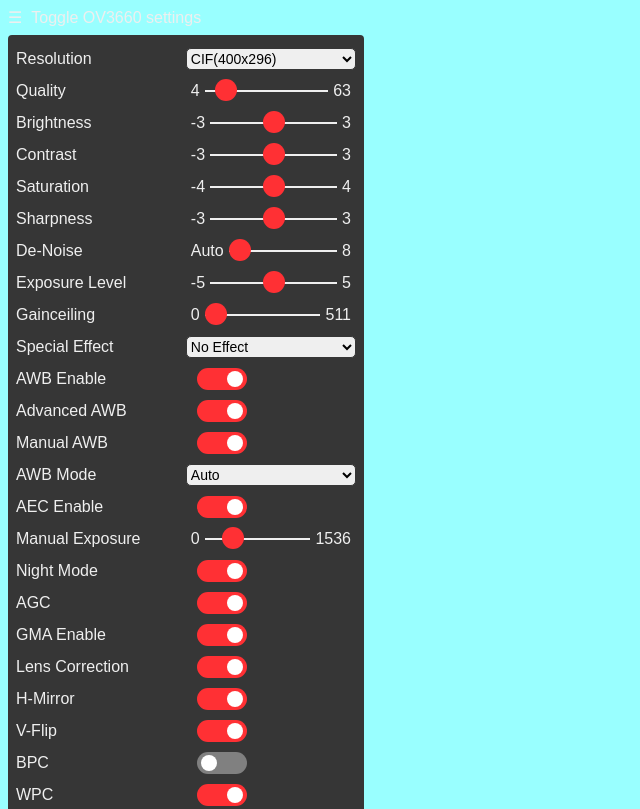
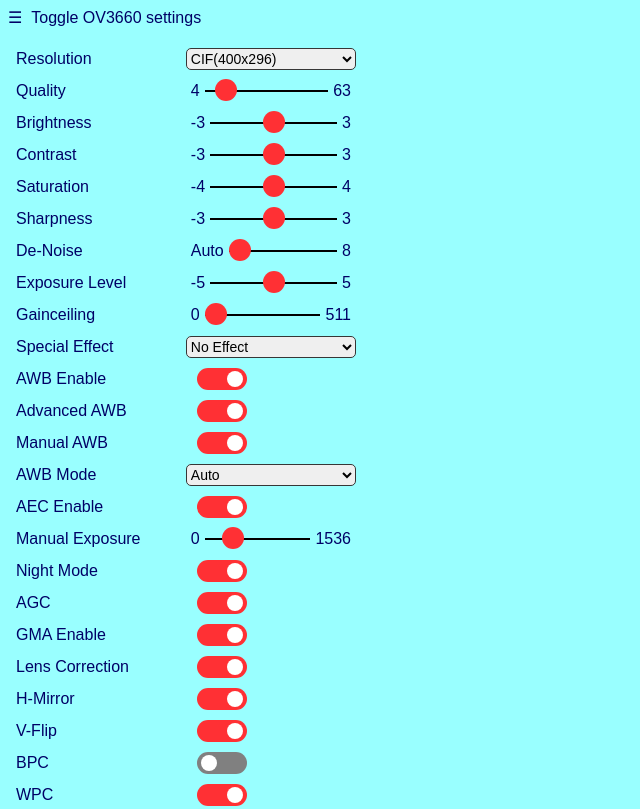
Before and after one commit to tecnouni/AppQr, a plain HTML site: page index.html in a window 1280 px wide. Shown: the top 809 px of the page, without its empty margins (0-640 px from the left). Drawn offline with Linux system fonts and the light colour scheme; no server answers.

Commit message:
Update index.html

```diff
--- a/index.html
+++ b/index.html
@@ -8,7 +8,7 @@
             body {
                 font-family: Arial,Helvetica,sans-serif;
                 background: #99ffff;
-                color: #EFEFEF;
+                color: #000066; //#EFEFEF;
                 font-size: 16px
             }
 
@@ -28,7 +28,7 @@
                 display: none;
                 flex-wrap: nowrap;
                 min-width: 340px;
-                background: #363636;
+                background: ccff99;//#363636;
                 padding: 8px;
                 border-radius: 4px;
                 margin-top: -10px;
@@ -161,12 +161,12 @@
                 cursor: default;
                 background: #a0a0a0
             }
-
+/*fondo slider  azul*/
             input[type=range] {
                 -webkit-appearance: none;
                 width: 100%;
                 height: 22px;
-                background: #363636;
+                background: #99ffff;// #363636;
                 cursor: pointer;
                 margin: 0
             }
@@ -174,16 +174,16 @@
             input[type=range]:focus {
                 outline: 0
             }
-
+/*linea slider sin seleccionar negro*/
             input[type=range]::-webkit-slider-runnable-track {
                 width: 100%;
                 height: 2px;
                 cursor: pointer;
-                background: #EFEFEF;
+                background:#000000;// #EFEFEF;
                 border-radius: 0;
                 border: 0 solid #EFEFEF
             }
-
+/*botones slider rojo*/
             input[type=range]::-webkit-slider-thumb {
                 border: 1px solid rgba(0,0,30,0);
                 height: 22px;
@@ -194,9 +194,9 @@
                 -webkit-appearance: none;
                 margin-top: -11.5px
             }
-
+/*linea slider seleccionada seleccionar rojo*/
             input[type=range]:focus::-webkit-slider-runnable-track {
-                background: #EFEFEF
+                background: #ff3034;//#EFEFEF
             }
 
             input[type=range]::-moz-range-track {
@@ -802,3 +802,9 @@ document.addEventListener('DOMContentLoaded', function (event) {
         </script>
     </body>
 </html>
+
+
+
+        </script>
+    </body>
+</html>
```
